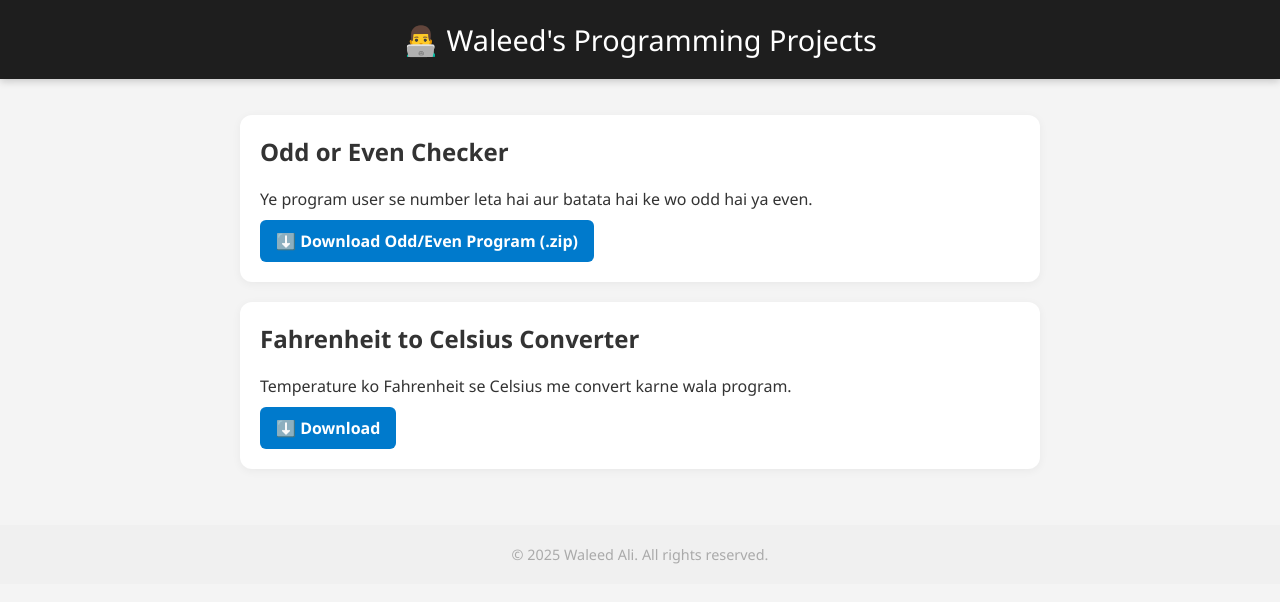
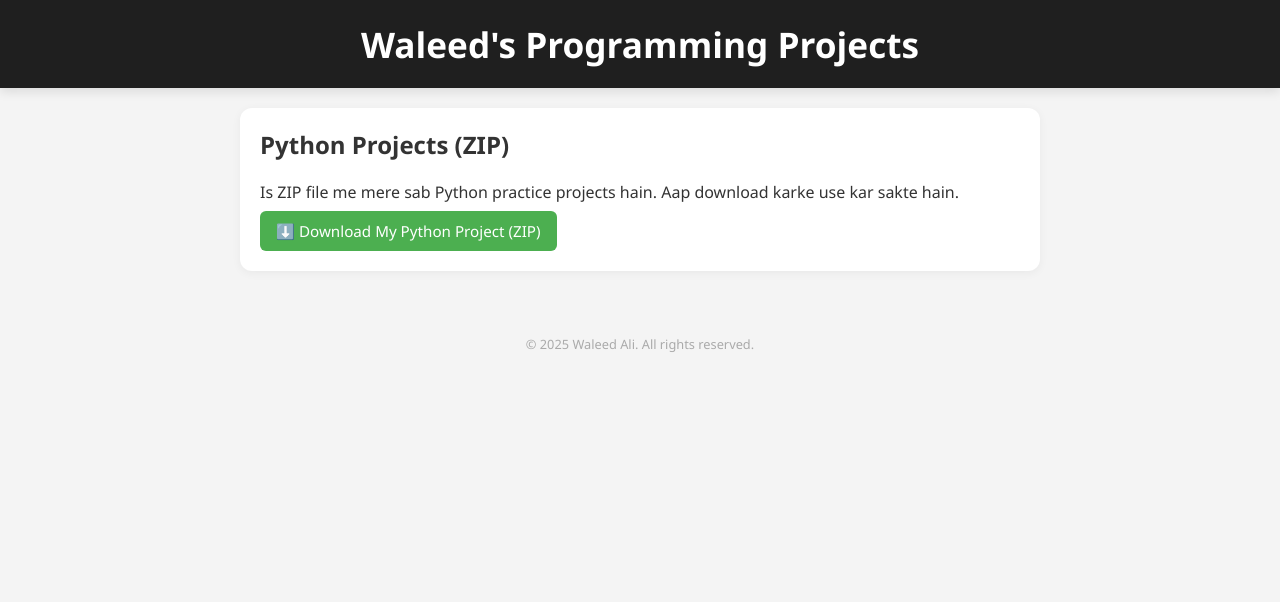
Before and after one commit to waleedcoderuner/waleedcoderuner.github.io, a plain HTML site: page index.html in a window 1280 px wide. Drawn offline with Linux system fonts and the light colour scheme.

Commit message:
New project download layout

```diff
--- a/index.html
+++ b/index.html
@@ -3,32 +3,35 @@
 <head>
   <meta charset="UTF-8" />
   <meta name="viewport" content="width=device-width, initial-scale=1.0"/>
-  <title>Waleed's Projects</title>
+  <title>Waleed's Programming Projects</title>
   <style>
     body {
-      font-family: 'Segoe UI', sans-serif;
       margin: 0;
       padding: 0;
-      background: #f4f4f4;
+      font-family: 'Segoe UI', sans-serif;
+      background-color: #f4f4f4;
       color: #333;
     }
     header {
-      background: #1e1e1e;
-      color: #fff;
+      background-color: #1f1f1f;
+      color: white;
       padding: 20px;
       text-align: center;
-      font-size: 1.8em;
-      box-shadow: 0 2px 8px rgba(0,0,0,0.2);
+      box-shadow: 0 4px 10px rgba(0,0,0,0.1);
+    }
+    h1 {
+      margin: 0;
+      font-size: 2.2em;
     }
     .container {
       max-width: 800px;
-      margin: 20px auto;
-      padding: 16px;
+      margin: 0 auto;
+      padding: 20px;
     }
     .project {
-      background: #fff;
+      background-color: white;
+      margin-bottom: 24px;
       padding: 20px;
-      margin-bottom: 20px;
       border-radius: 12px;
       box-shadow: 0 2px 10px rgba(0,0,0,0.05);
     }
@@ -36,49 +39,47 @@
       margin-top: 0;
     }
     .project p {
-      margin-bottom: 10px;
+      margin: 8px 0;
     }
     .download-btn {
       display: inline-block;
+      background-color: #4CAF50;
+      color: white;
       padding: 10px 16px;
-      background: #007acc;
-      color: white;
+      border-radius: 6px;
       text-decoration: none;
-      border-radius: 6px;
-      font-weight: bold;
+      font-size: 0.95em;
     }
     .download-btn:hover {
-      background: #005fa3;
+      background-color: #45a049;
     }
     footer {
       text-align: center;
       padding: 20px;
+      font-size: 0.8em;
       color: #aaa;
-      font-size: 0.9em;
-      background: #f0f0f0;
     }
   </style>
 </head>
 <body>
-
-  <header>👨‍💻 Waleed's Programming Projects</header>
+  <header>
+    <h1>Waleed's Programming Projects</h1>
+  </header>
 
   <div class="container">
+
     <div class="project">
-      <h2>Odd or Even Checker</h2>
-      <p>Ye program user se number leta hai aur batata hai ke wo odd hai ya even.</p>
-      <a class="download-btn" href="https://github.com/waleedcoderuner/python-programs/raw/main/odd_even.zip" download>⬇️ Download Odd/Even Program (.zip)</a>
+      <h2>Python Projects (ZIP)</h2>
+      <p>Is ZIP file me mere sab Python practice projects hain. Aap download karke use kar sakte hain.</p>
+      <a href="https://raw.githubusercontent.com/waleedcoderuner/python-programs/main/python-programs-main.zip" download class="download-btn">
+        ⬇️ Download My Python Project (ZIP)
+      </a>
     </div>
 
-    <div class="project">
-      <h2>Fahrenheit to Celsius Converter</h2>
-      <p>Temperature ko Fahrenheit se Celsius me convert karne wala program.</p>
-      <a class="download-btn" href="https://raw.githubusercontent.com/waleedcoderuner/python-programs/main/temperature_converter.py" download>⬇️ Download</a>
-    </div>
-
-    <!-- Yahan naye projects add karte jao -->
   </div>
 
-  <footer>&copy; 2025 Waleed Ali. All rights reserved.</footer>
+  <footer>
+    &copy; 2025 Waleed Ali. All rights reserved.
+  </footer>
 </body>
 </html>
```
